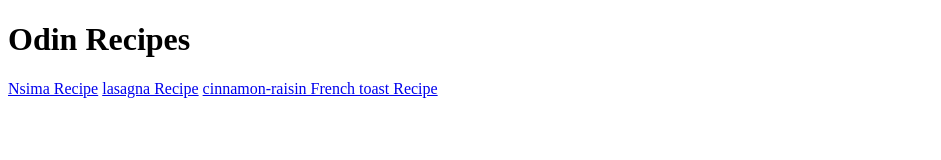
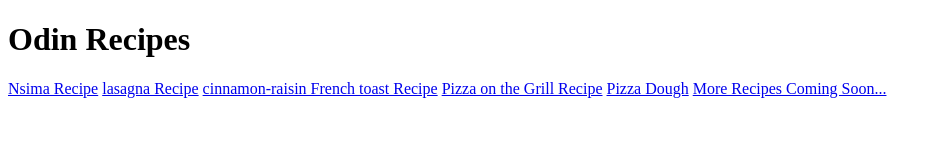
Before and after one commit to pukulu-debulger/Odin-recipe, a plain HTML site: page idex.html in a window 1280 px wide. Shown: the whole page, without its empty margins (0-941 px from the left). Drawn offline with Linux system fonts and the light colour scheme.

Commit message:
pages for pizza on the index page

```diff
--- a/idex.html
+++ b/idex.html
@@ -10,5 +10,8 @@
    <a href="recipes/nsima.html">Nsima Recipe</a>
    <a href="recipes/lasagna.html">lasagna Recipe</a>
     <a href="recipes/cinnamon-raisin French toast.html">cinnamon-raisin French toast Recipe</a>
+    <a href="recipes/Pizza on the Grill.html">Pizza on the Grill Recipe</a>
+    <a href="recipes/Pizza Dough.html">Pizza Dough</a>
+    <a href="recipes/">More Recipes Coming Soon...</a>
 </body>
 </html>
```
